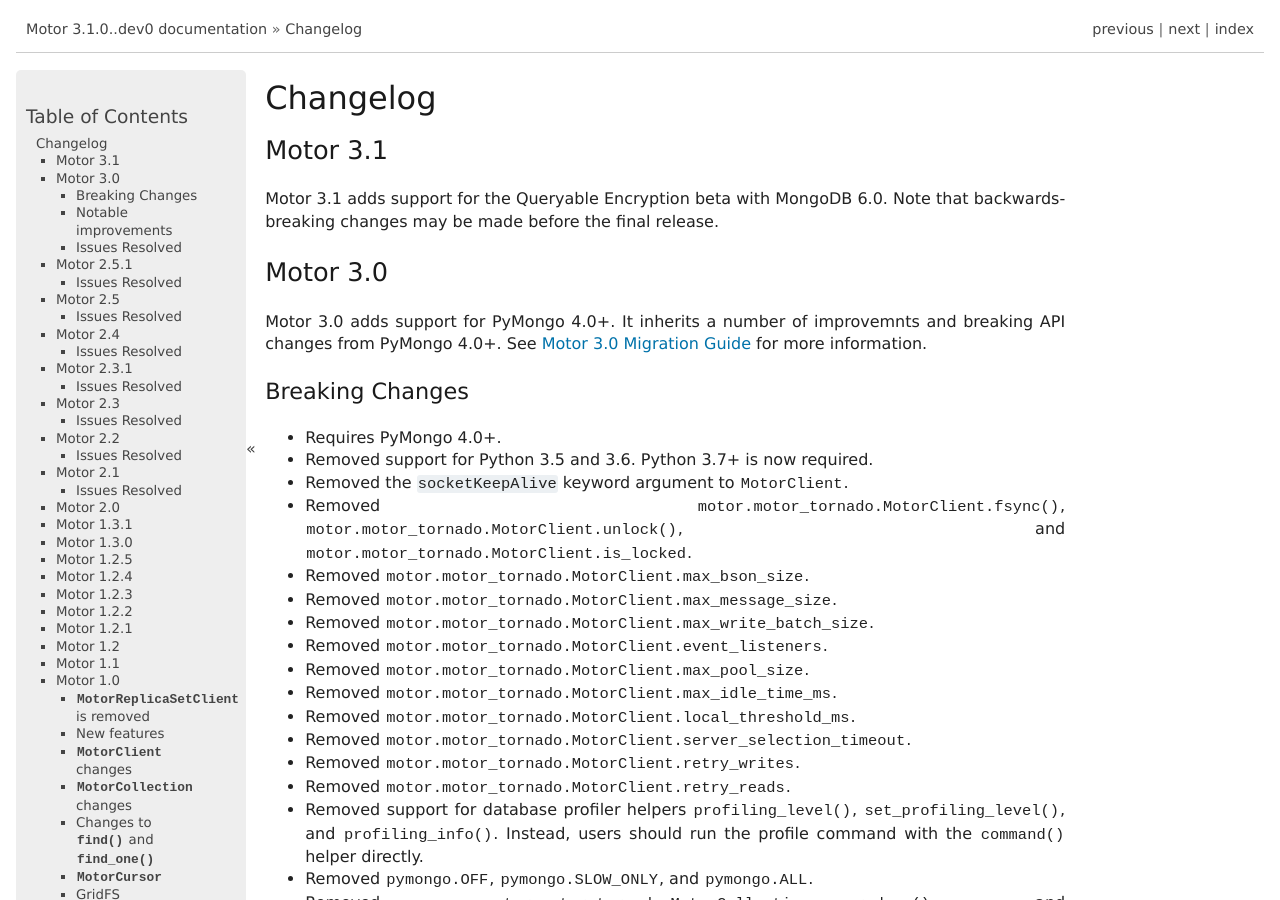
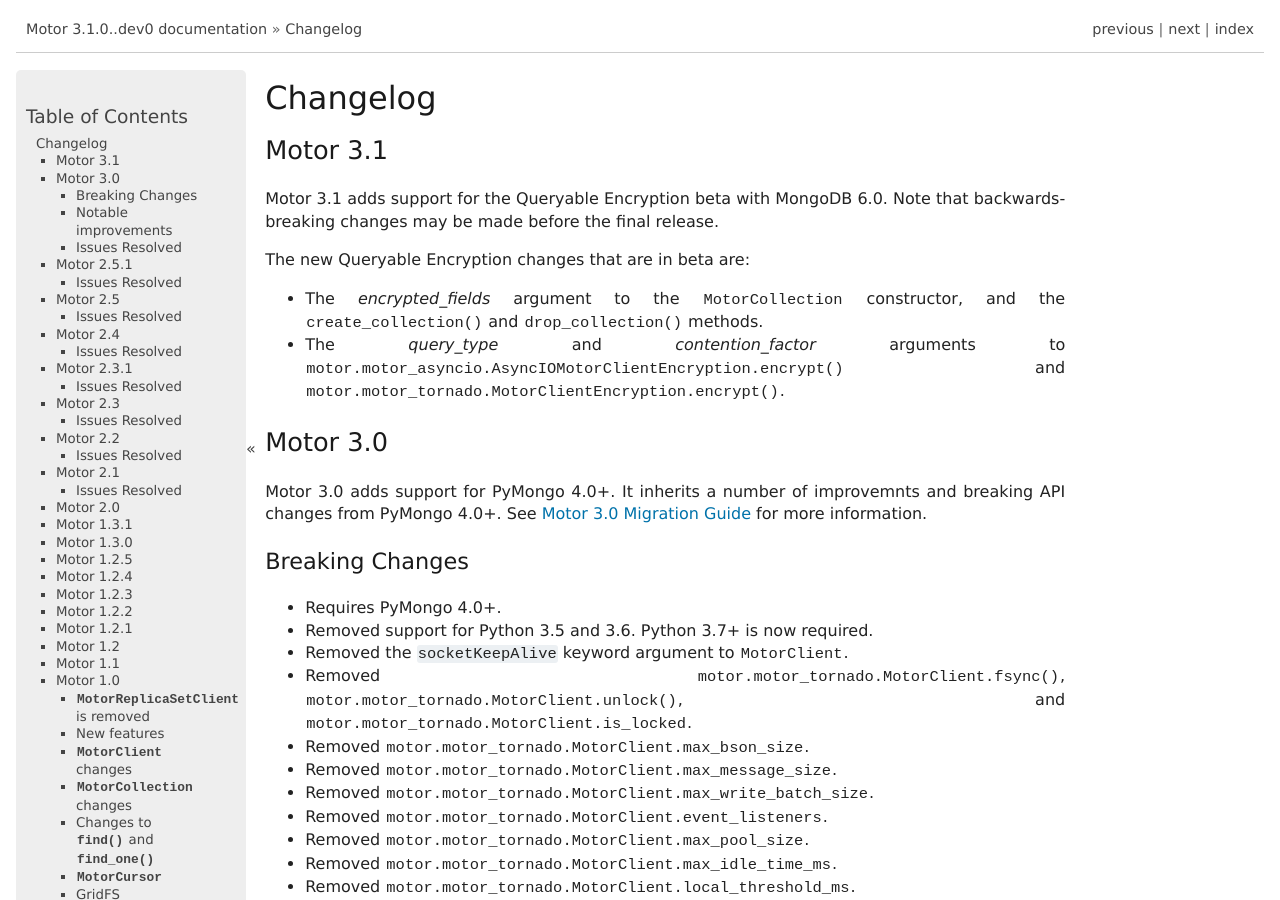
Before and after one commit to mongodb/motor, a Sphinx documentation site: the page built from doc/changelog.rst, in a window 1280 px wide and 900 px high. Built offline with Sphinx 7.4.7, drawn with Linux system fonts in a browser that asks for light colours; the version number is read from the project's files by our own code.

Commit message:
address review

```diff
--- a/doc/changelog.rst
+++ b/doc/changelog.rst
@@ -8,6 +8,16 @@
 
 Motor 3.1 adds support for the Queryable Encryption beta with MongoDB 6.0.
 Note that backwards-breaking changes may be made before the final release.
+
+The new Queryable Encryption changes that are in beta are:
+
+- The `encrypted_fields` argument to the
+  :class:`~motor.motor_tornado.MotorCollection` constructor, and the
+  :meth:`~motor.motor_tornado.MotorDatabase.create_collection`
+  and :meth:`~motor.motor_tornado.MotorDatabase.drop_collection` methods.
+- The `query_type` and `contention_factor` arguments to
+  :meth:`motor.motor_asyncio.AsyncIOMotorClientEncryption.encrypt` and
+  :meth:`motor.motor_tornado.MotorClientEncryption.encrypt`.
 
 
 Motor 3.0
```
